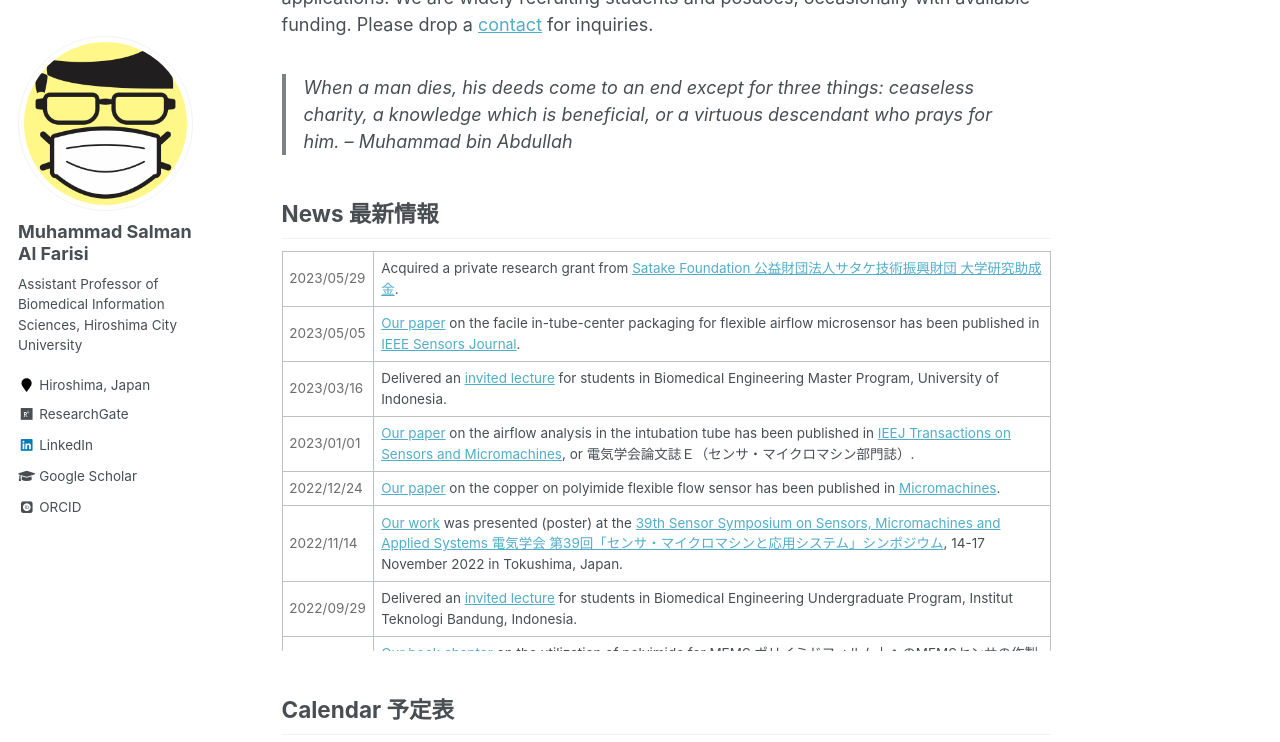
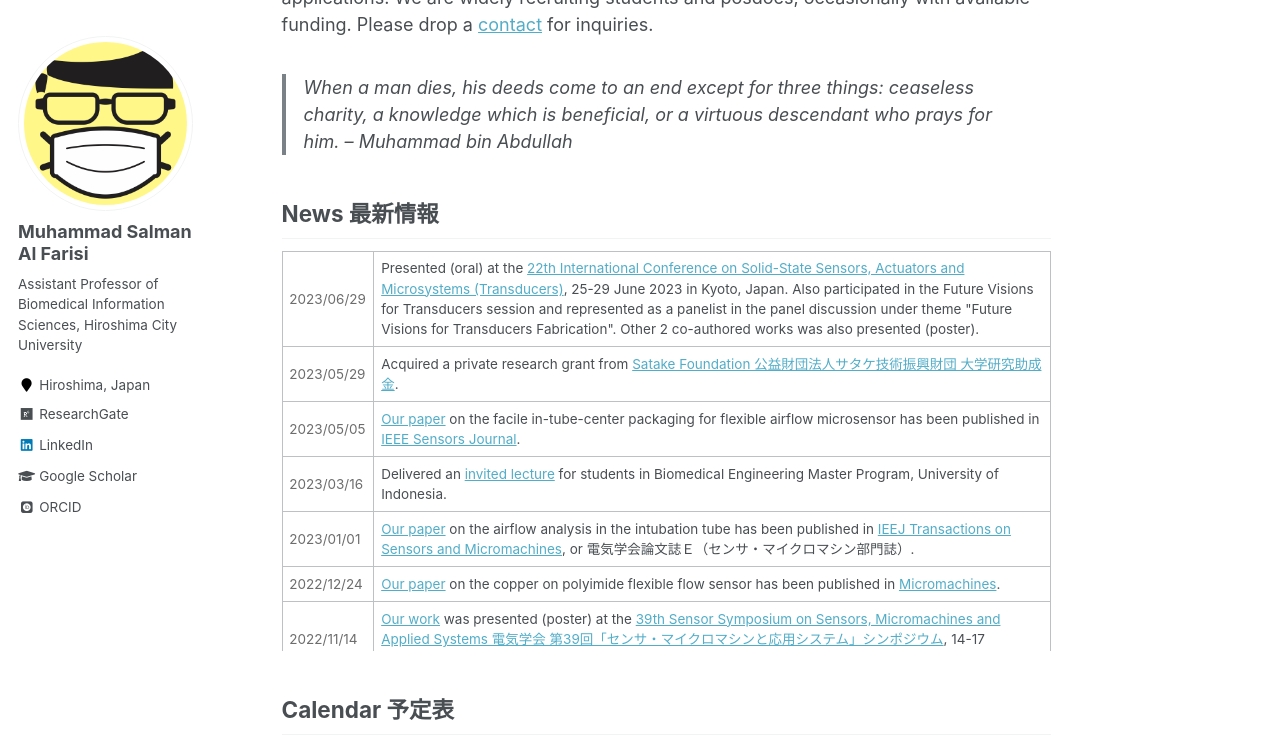
Before and after one commit to msalfarisi/msalfarisi.github.io, a Jekyll site: the page built from _pages/home.md, in a window 1280 px wide and 900 px high, scrolled down 457 px, cut to the strip 0-742 px from the top of the window. Built offline with Jekyll 4.4.1, drawn with Linux system fonts in a browser that asks for light colours; some web fonts are replaced.

Commit message:
Update home.md

```diff
--- a/_pages/home.md
+++ b/_pages/home.md
@@ -22,6 +22,10 @@ Welcome to the homepage of Muhammad Salman Al Farisi, an Assistant Professor at
 
 <div style="overflow-y: scroll; height:400px;">
  <table style="width:100%">
+  <tr>
+    <td style="color:#6d6d6d;">2023/06/29</td>
+    <td>Presented (oral) at the <a href="https://transducers2023.org/">22th International Conference on Solid-State Sensors, Actuators and Microsystems (Transducers)</a>, 25-29 June 2023 in Kyoto, Japan. Also participated in the Future Visions for Transducers session and represented as a panelist in the panel discussion under theme "Future Visions for Transducers Fabrication". Other 2 co-authored works was also presented (poster). </td>
+  </tr>
   <tr>
     <td style="color:#6d6d6d;">2023/05/29</td>
     <td>Acquired a private research grant from <a href="https://www.satake-zaidan.or.jp/">Satake Foundation 公益財団法人サタケ技術振興財団 大学研究助成金</a>.</td>
```
